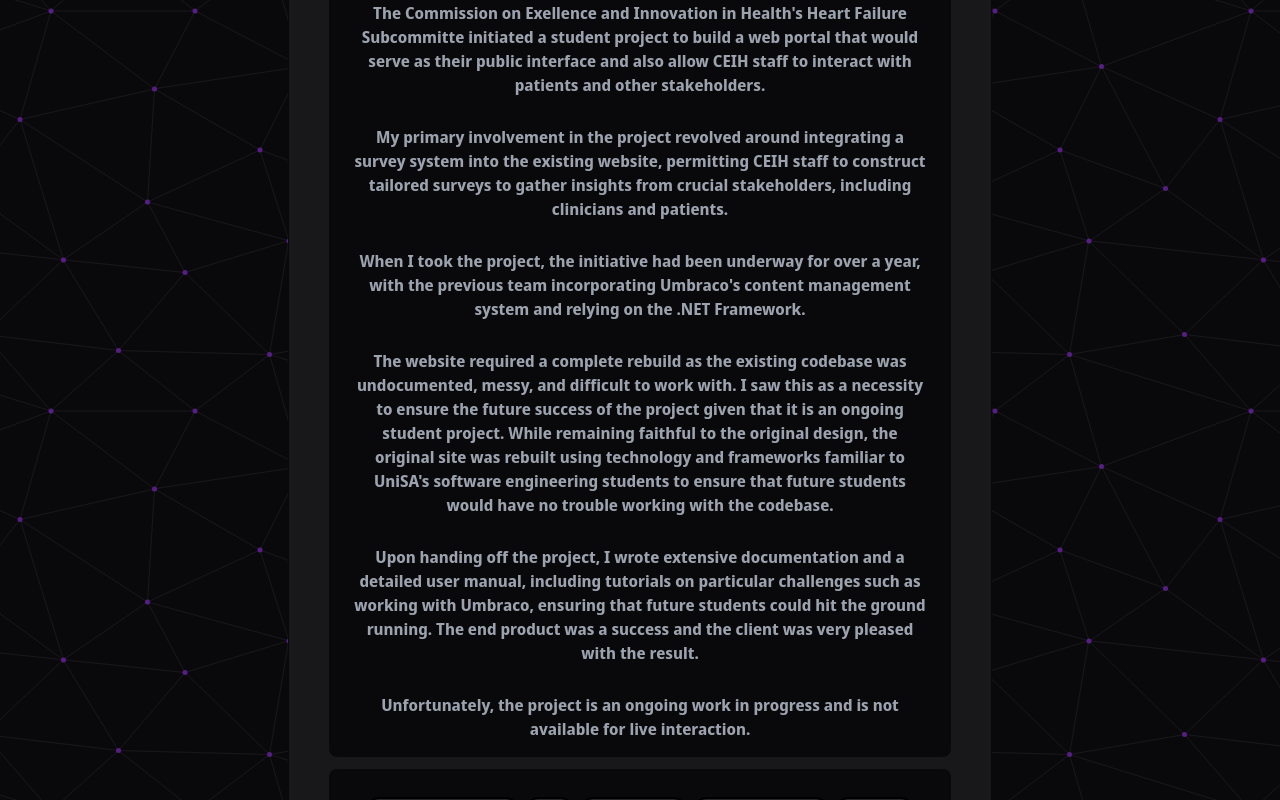
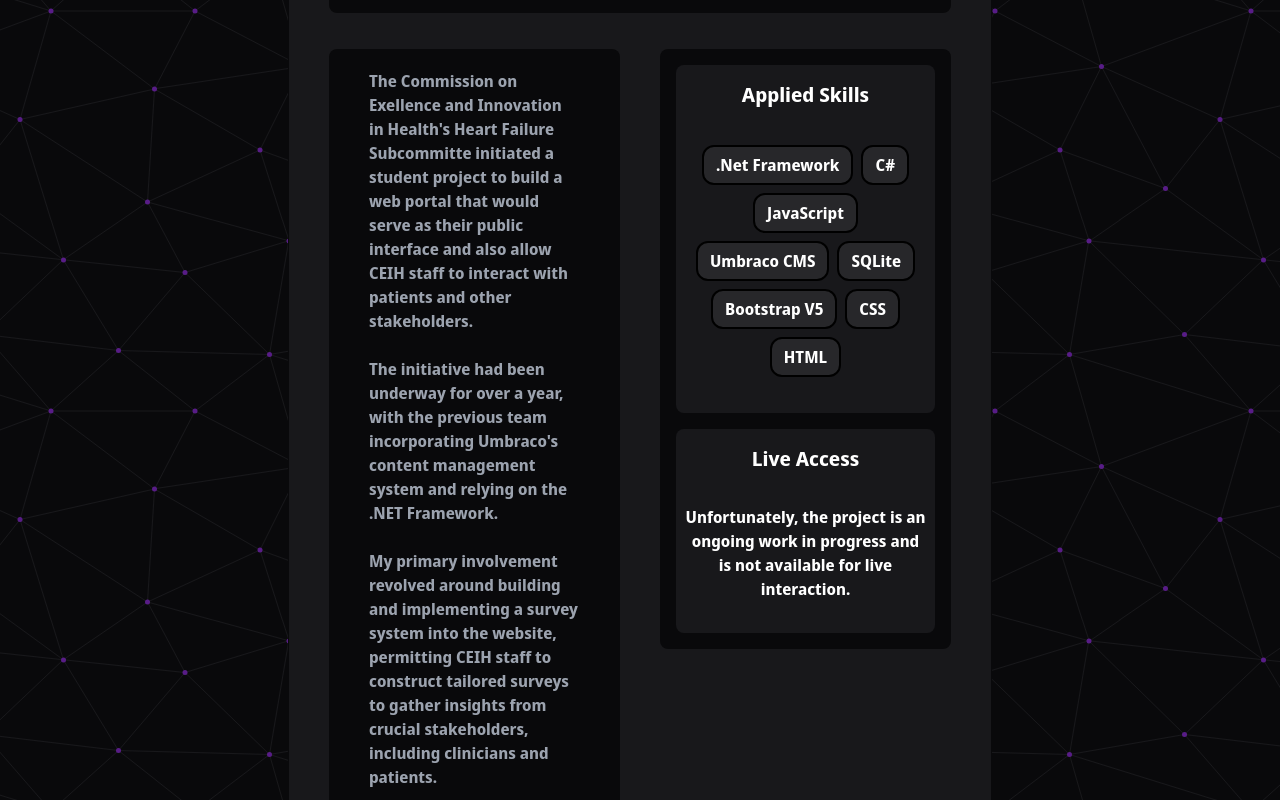
Before and after one commit to atavis94/AtavisPortfolio, a Next.js app in the folder atavisdev/: page /projects/ceih in a window 1280 px wide. Shown: the part 980-1780 px from the top of the page. Built offline with nearby package versions, Linux system fonts and the light colour scheme.

Commit message:
Improve readability of project page

```diff
--- a/atavisdev/app/projects/ceih/page.tsx
+++ b/atavisdev/app/projects/ceih/page.tsx
@@ -18,25 +18,23 @@
         [addQuestion, "Supports adding questions of various types in addition to headings and subsections."],
         [notifications, "Notification system alerts users to new surveys and allows them to be dismissed."]];
 
-    const contentData: [string, string, string[], string[]] = [
+    const contentData: [string, string, string[], string[], string[]] = [
         "UniSA ICT Capstone Project",
         "Commission on Excellence and Innovation in Health - Survey Builder",
         [`The Commission on Exellence and Innovation in Health's Heart Failure Subcommitte initiated a student project to build a web portal
         that would serve as their public interface and also allow CEIH staff to interact with patients and other stakeholders.`,
-        `My primary involvement in the project revolved around integrating a survey system into the existing website, permitting CEIH staff to construct tailored surveys
-            to gather insights from crucial stakeholders, including clinicians and patients.`,
-        `When I took the project, the initiative had been underway for over a year, with the previous team incorporating Umbraco's content management system and relying on the .NET Framework.`,
-        `The website required a complete rebuild as the existing codebase was undocumented, messy, and difficult to work with. I saw this as a necessity to
-        ensure the future success of the project given that it is an ongoing student project. While remaining faithful to the original design, the
-        original site was rebuilt using technology and frameworks familiar to UniSA's software engineering students to ensure that future students would have no trouble working with the codebase.`,
-        `Upon handing off the project, I wrote extensive documentation and a detailed user manual, including tutorials on particular challenges such as working with Umbraco,
-        ensuring that future students could hit the ground running. The end product was a success and the client was very pleased with the result.`,
-        `Unfortunately, the project is an ongoing work in progress and is not available for live interaction.`],
-        [".Net Framework", "C#", "JavaScript", "Umbraco CMS", "SQLite", "Bootstrap V5", "CSS", "HTML"]
+        `The initiative had been underway for over a year, with the previous team incorporating Umbraco's content management system and relying on the .NET Framework.`,
+        `My primary involvement revolved around building and implementing a survey system into the website, permitting CEIH staff to construct tailored surveys to gather insights
+            from crucial stakeholders, including clinicians and patients.`,
+        `The existing site required a complete rebuild as the codebase was undocumented, messy, and difficult to work with. I saw this as a necessity to
+        ensure the future success of the project given that it is an ongoing student project.
+         Remaining faithful to the original design, the site was rebuilt using technology and frameworks familiar to UniSA's software engineering students to ensure that future students would have no trouble working with the codebase.`,
+        `The end product was a success and the client was very pleased with the result.`],
+        [".Net Framework", "C#", "JavaScript", "Umbraco CMS", "SQLite", "Bootstrap V5", "CSS", "HTML"],
+        [`Unfortunately, the project is an ongoing work in progress and is not available for live interaction.`]
     ]
 
 return (
-
     <div className="md:mt-18 pb-20 lg:flex-row justify-center shadow-lg">
         <Carousel imageContent={imageProps} />
         <ProjectContent content={contentData} />
--- a/atavisdev/app/projects/projectContent.tsx
+++ b/atavisdev/app/projects/projectContent.tsx
@@ -1,25 +1,37 @@
 
-// Title, SubTitle, MainDescription, Notes
-export default function ProjectContent({content}: {content: [string, string, string[] | string, string[]]}){
+// Title, SubTitle, MainDescription, AppliedSkills, LiveAccess
+export default function ProjectContent({content}: {content: [string, string, string[] | string, string[], string[]]}){
     return(
         <div className="bg-alt border-t border-zinc-950 border-l border-r py-9 md:mx-72 mx-6 rounded-lg text-center" id="PurpleBarContainer">
-            <div className="bg-zinc-950 mx-10 rounded-lg">
-
+            <div className="bg-zinc-950 md:mx-10 mx-9 rounded-lg pb-6">
             <h1 className="text-4xl pt-4 text-center font-extrabold mb-4">{content[0]}</h1>
-            <h3 className="font-semibold text-lg pb-4 mb-1">{content[1]}</h3>
+            <h3 className="mx-4 md:mx-0 font-semibold text-lg pb-4 mb-1">{content[1]}</h3>
             <div className="purple-bar border-black border-1 my-4 position-absolute"></div>
-            {typeof content[2] === 'string' ? <p className="mx-6 font-semibold text-md my-6 text-gray-400">{content[2]}</p> : content[2].map((paragraph, index) => (
-                <p className="mx-6 font-semibold text-md my-3 text-gray-400 pb-4" key={index}>{paragraph}</p> ))}
             </div>
-            <div className="bg-zinc-950 rounded-lg py-6 flex flex-wrap justify-center mx-10">
-                {content[3].map((skill, index) => (
-                    <span key={index} className="tag my-1 mx-1 font-bold border-black border-2">{skill}</span>
-                ))}
-
+            <div className="flex flex-col sm:flex-row mt-9 items-center md:items-start justify-center">
+                <div className="md:w-1/2 w-5/6 p-4 md:text-start text-center flex flex-col justify-start bg-zinc-950 rounded-lg md:ml-10">
+                    {typeof content[2] === 'string' ? <p className="mx-6 font-semibold text-md my-6 text-gray-400">{content[2]}</p> : content[2].map((paragraph, index) => (
+                    <p className="mx-6 font-semibold text-md my-1 text-gray-400 pb-4" key={index}>{paragraph}</p> ))}
+                </div>
+                <div className="md:w-1/2 w-5/6 p-4 mx-10 mt-4 md:mt-0 flex flex-col bg-zinc-950 rounded-lg">
+                    <div className="bg-alt rounded-lg">
+                        <h3 className="mt-4 font-bold text-xl">Applied Skills</h3>
+                        <div className="rounded-lg py-6 flex flex-wrap justify-center m-2">
+                            {content[3].map((skill, index) => (
+                                <span key={index} className="tag my-1 mx-1 font-bold border-black border-2">{skill}</span>
+                            ))}
+                        </div>
+                    </div>
+                    <div className="bg-alt mt-4 rounded-lg">
+                    <h3 className="mt-4 font-bold text-xl">Live Access</h3>
+                        <div className="rounded-lg py-6 flex flex-wrap justify-center m-2 ">
+                            {content[4].map((info, index) => (
+                                <p key={index} className="font-semibold text-md">{info}</p>
+                            ))}
+                        </div>
+                    </div>
+                </div>
             </div>
-
-
-
         </div>
     )
 }
```
